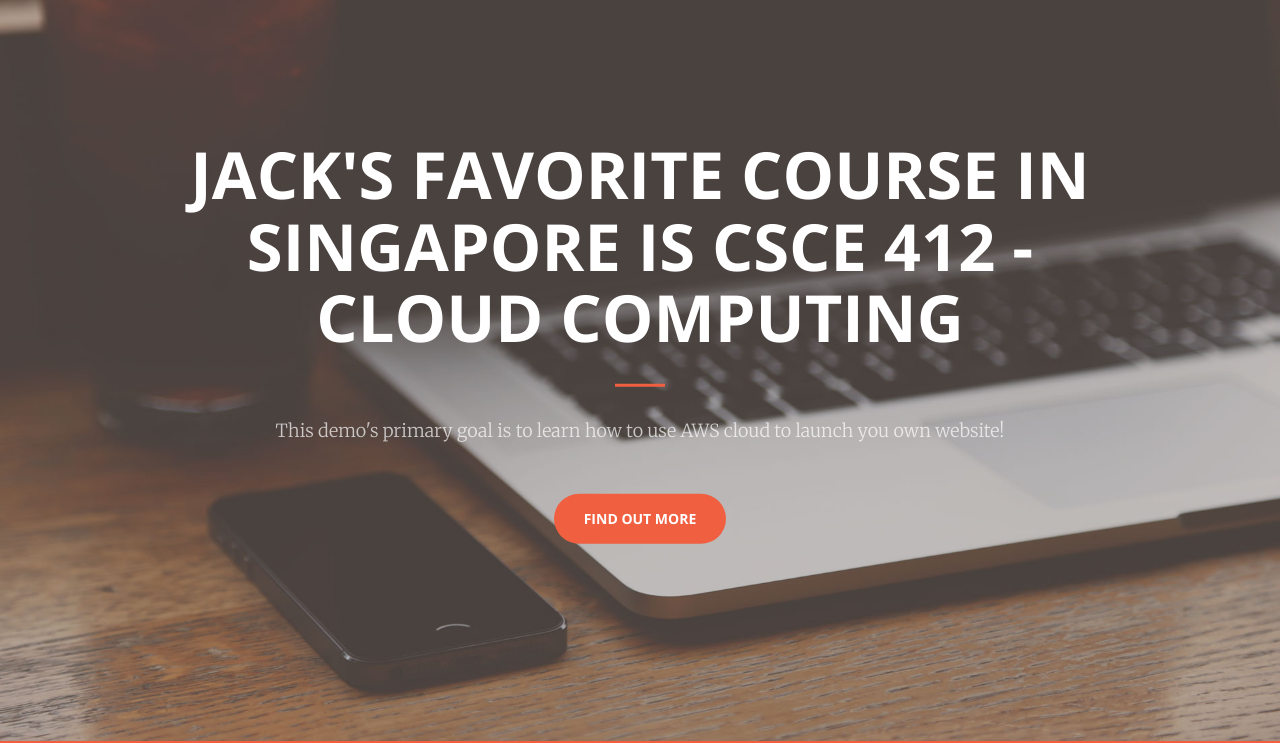
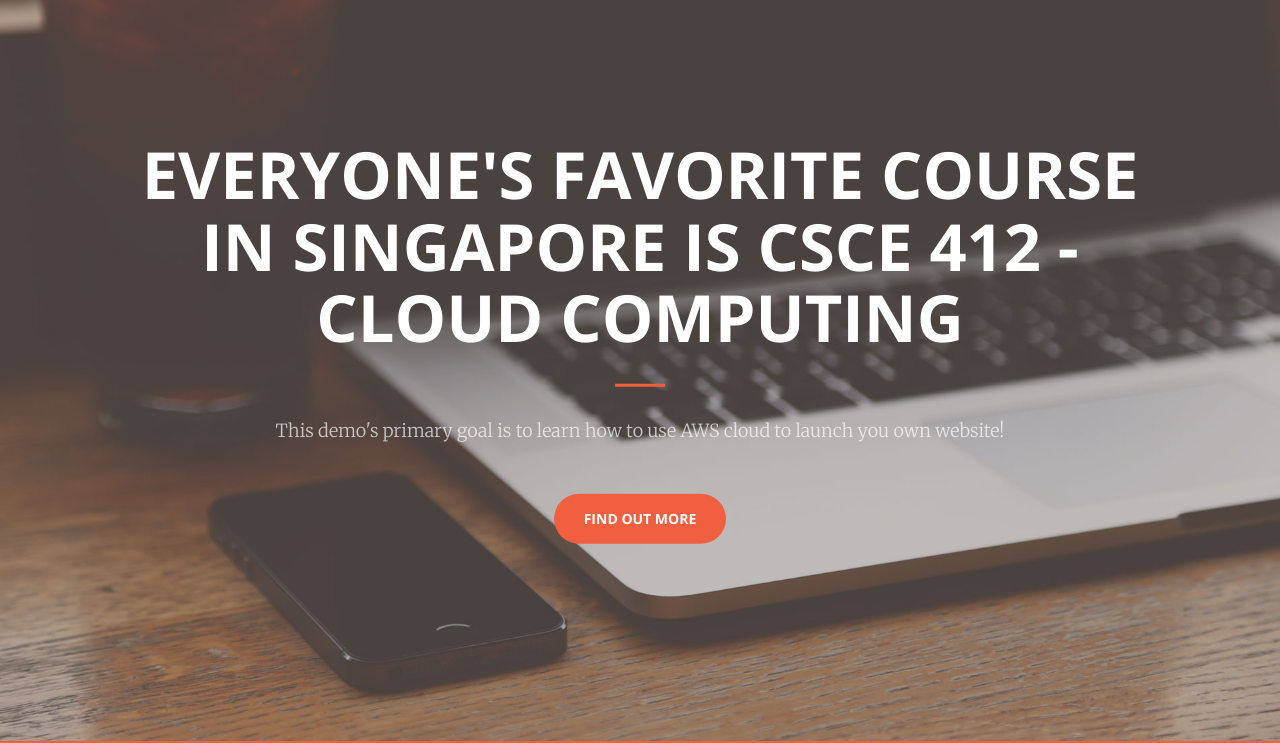
Before and after one commit to jtw906/csce412project3, a plain HTML site: page index.html in a window 1280 px wide. Shown: the part 59-802 px from the top of the page. Drawn offline with nearby package versions, Linux system fonts and the light colour scheme.

Commit message:
update for document

```diff
--- a/index.html
+++ b/index.html
@@ -74,7 +74,7 @@
     <header>
         <div class="header-content">
             <div class="header-content-inner">
-                <h1>Jack's Favorite Course in Singapore is CSCE 412 - Cloud Computing</h1>
+                <h1>Everyone's Favorite Course in Singapore is CSCE 412 - Cloud Computing</h1>
                 <hr>
                 <p>This demo's primary goal is to learn how to use AWS cloud to launch you own website!</p>
                 <a href="#about" class="btn btn-primary btn-xl page-scroll">Find Out More</a>
```
